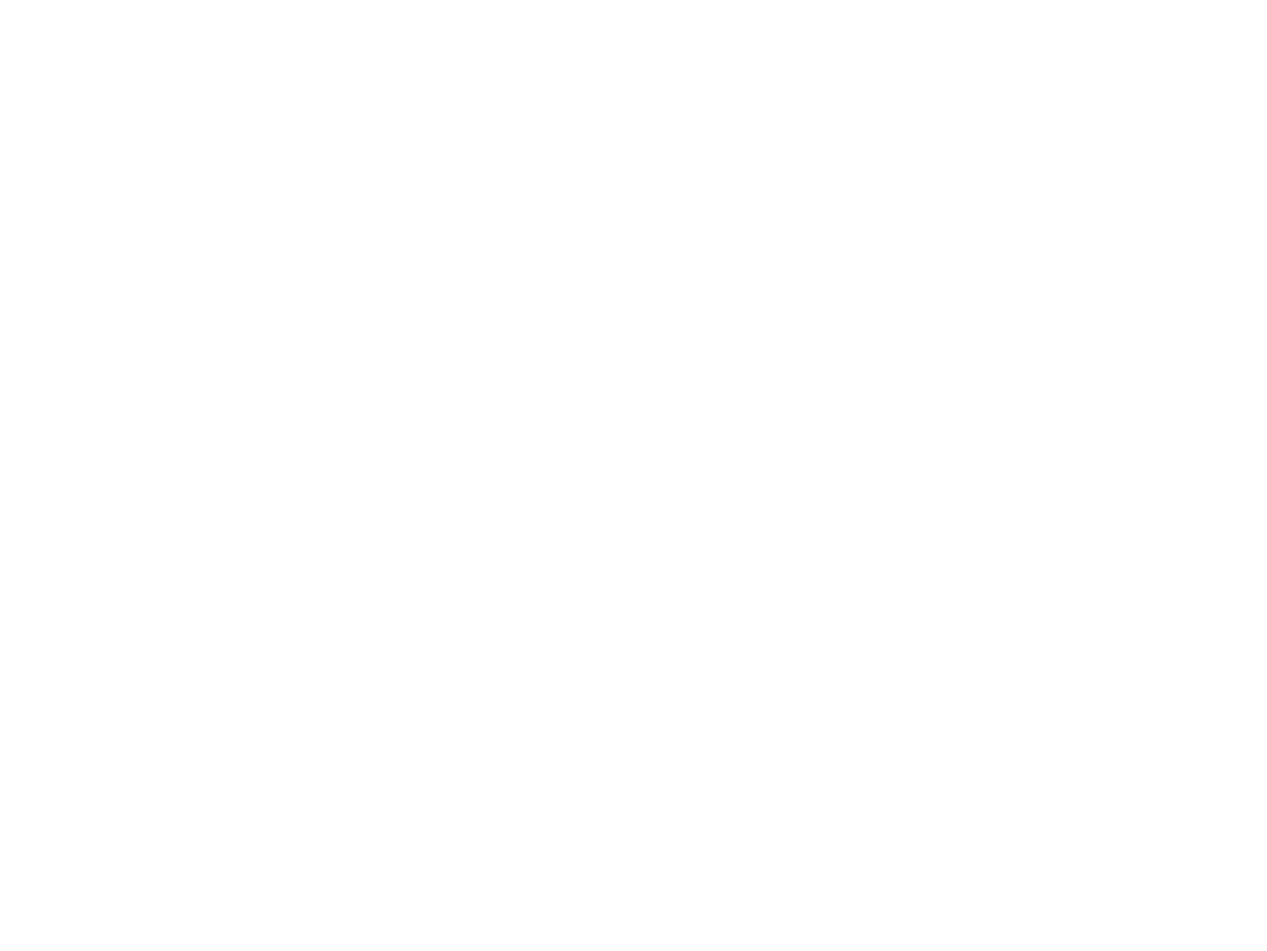
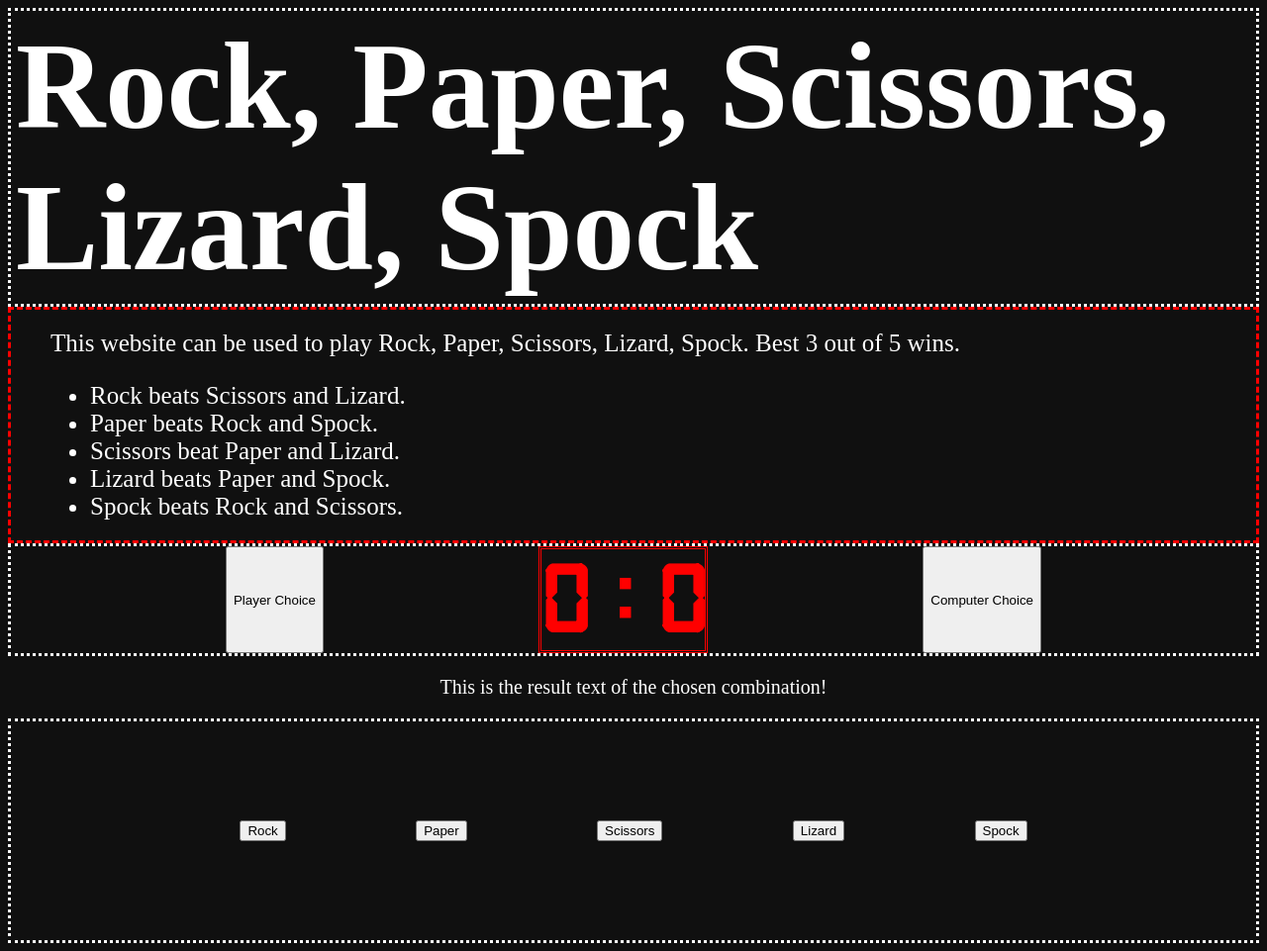
Before and after one commit to EndocrineMSc/rock-paper-scissors-lizard-spock, a plain HTML site: page index.html in a window 1280 px wide. Shown: the whole page at 99% size. Before the commit the page ends 800 px from the top, so only its background shows below. Drawn offline with Linux system fonts and the light colour scheme.

Commit message:
Add html and css content to page

```diff
--- a/game.js
+++ b/game.js
@@ -7,15 +7,17 @@ const win = "win";
 let playerWonGames = 0;
 let computerWonGames = 0;
 
+/*
 alert(`Let's play a game of rock, paper, scissors, lizard, spock.
 
 If you do not know the rules, you can find them here: ${rulesLink}
 
 Best 3 out of 5 wins.`)
+*/
 
 function game() {
     for (let i = 0; i < 5; i++) {
-        let playerChoice = prompt("Choose your weapon! (not case-sensitive)").toLowerCase();
+        //let playerChoice = prompt("Choose your weapon! (not case-sensitive)").toLowerCase();
         if (!choices.includes(playerChoice)) {
             i--;
             alert("Please enter a valid choice");
--- a/index.html
+++ b/index.html
@@ -5,8 +5,36 @@
     <meta name="viewport" content="width=device-width, initial-scale=1.0">
     <title>Document</title>
     <script src="game.js"></script>
+    <link rel="stylesheet" href="style.css">
 </head>
 <body>
-
+    <h1 class="centered">Rock, Paper, Scissors, Lizard, Spock</h1>
+    <div class="rules">
+        <span class="rulesText">
+            This website can be used to play Rock, Paper, Scissors, Lizard, Spock. Best 3 out of 5 wins.
+            <ul>
+                <li>Rock beats Scissors and Lizard.</li>
+                <li>Paper beats Rock and Spock.</li>
+                <li>Scissors beat Paper and Lizard.</li>
+                <li>Lizard beats Paper and Spock.</li>
+                <li>Spock beats Rock and Scissors.</li>
+            </ul>
+        </span>
+    </div>
+    <div class="vertical">
+        <div class="centered">
+            <button id="PlayerChoice">Player Choice</button>
+            <span class="score">0 : 0</span>
+            <button id="ComputerChoice">Computer Choice</button>
+        </div>
+        <div class="resultText">This is the result text of the chosen combination!</div>
+        <div class="centered choiceButtons">
+            <button class="Rock">Rock</button>
+            <button class="Paper">Paper</button>
+            <button class="Scissors">Scissors</button>
+            <button class="Lizard">Lizard</button>
+            <button class="Spock">Spock</button>
+        </div>
+    </div>
 </body>
 </html>
--- /dev/null
+++ b/style.css
@@ -0,0 +1,68 @@
+.centered {
+    display: flex;
+    flex-direction: row;
+    color: white;
+    justify-content:space-evenly;
+    border-style: dotted;
+}
+
+.rules {
+    display: flex;
+    align-items: start;
+    border-style: dashed;
+    border-color: red;
+    font-size: 25px;
+    padding-left: 20px;
+}
+
+.vertical {
+    display: flex;
+    flex-direction: column;
+    gap: 20px;
+}
+
+.rulesText {
+    padding: 20px;
+}
+
+.resultText {
+    display: flex;
+    justify-content: center;
+    color: white;
+    font-size: 20px;
+}
+
+ul {
+    margin-bottom: 0px;
+}
+
+.score {
+    margin: 100 0;
+    color: red;
+    font-weight: bold;
+    font-size: 100px;
+    font-family: "Digital-7", "Helvetica", "Sans-Serif";
+    border-style: double;
+}
+
+.choiceButtons {
+    padding: 100px;
+}
+
+
+h1 {
+    font-size: 125px;
+    padding: 5px;
+    margin-bottom: 0;
+    margin-top: 0;
+}
+
+body {
+    background-color: #101010;
+    color: white;
+}
+
+@font-face {
+    font-family: "Digital-7";
+    src: url(fonts/digital-7.ttf);
+}
```
Also changed, not shown: fonts/digital-7 (italic).ttf (added), fonts/digital-7 (mono italic).ttf (added), fonts/digital-7 (mono).ttf (added), fonts/digital-7.ttf (added), fonts/readme.txt (added).
